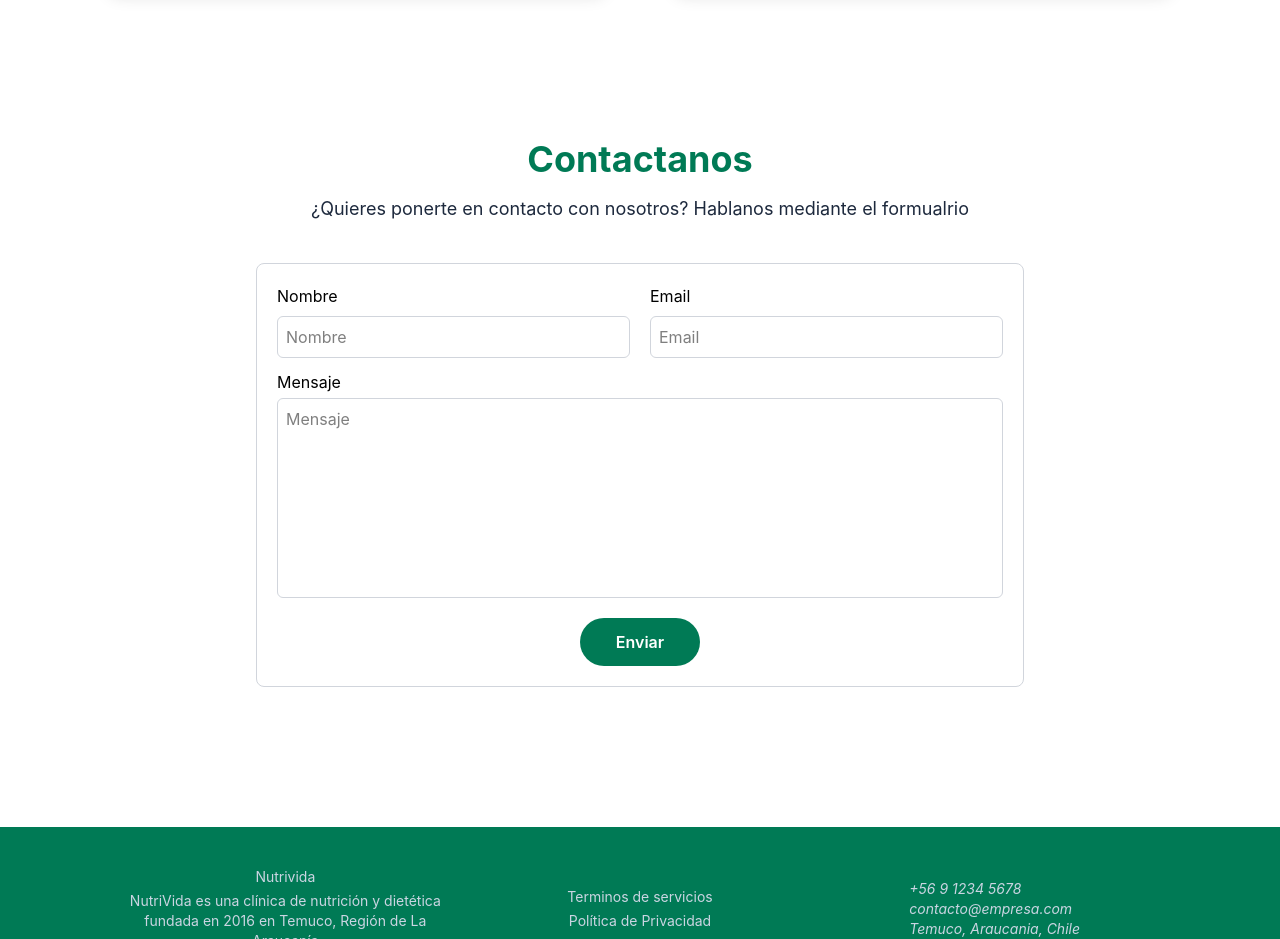
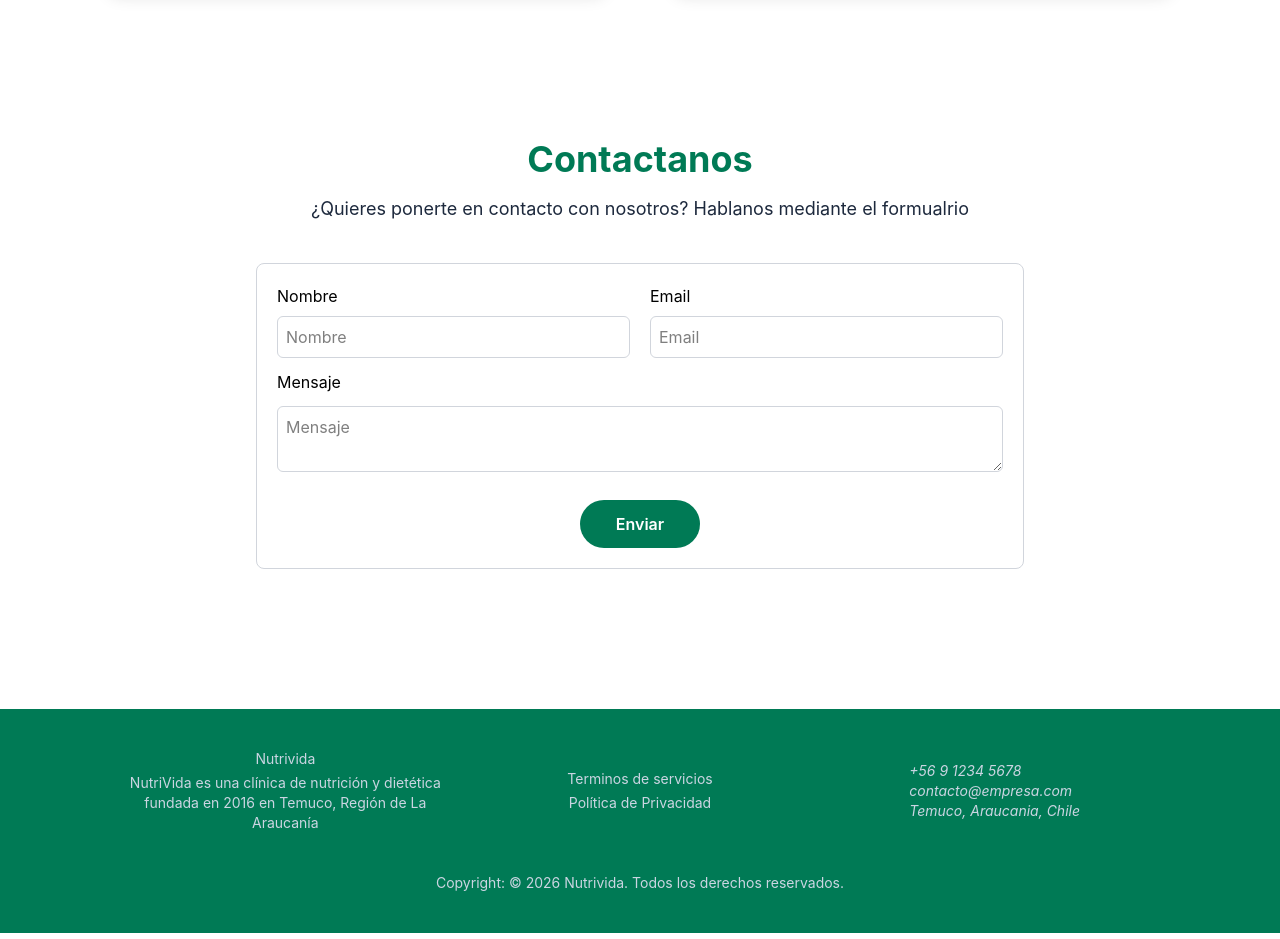
Before and after one commit to macayul-boop/Nutrivida, a React (Vite) app in the folder nutrivida/: page /nosotros in a window 1280 px wide. Shown: the part 1260-2199 px from the top of the page. Built offline with nearby package versions, Linux system fonts and the light colour scheme.

Commit message:
Cambio en la pagina de Nosotros y creacion del componente de Formulario Contactanos

```diff
--- /dev/null
+++ b/nutrivida/src/componente/FormularioContactanos.jsx
@@ -0,0 +1,78 @@
+import { useState } from "react"
+
+
+function FormularioContactanos(){
+
+    const [nombre, setNombre] = useState("")
+    const [email, setEmail] = useState("")
+    const [mensaje,setMensaje] = useState("")
+    const [error, setErrores] = useState({})
+    const [exito, setExito] = useState(false)
+
+
+    const validarFormulario = (e)=>{
+        e.preventDefault()
+
+        let nuevosErrores = {}
+
+        if(nombre.trim().length === 0){
+            nuevosErrores.nombre = 'La nombre es obligatoria'
+        }
+
+        const regexEmail = /^[^\s@]+@[^\s@]+\.[^\s@]+$/
+        if(email.trim().length === 0){
+            nuevosErrores.email = 'El email es obligatorio'
+        }else if(!regexEmail.test(email)){
+            nuevosErrores.email = "El formato del email no es válido"
+        }
+
+        if (mensaje.trim().length === 0){
+            nuevosErrores.mensaje = "El mensaje es obligatorio"
+        }
+
+        setErrores(nuevosErrores)
+
+        if(Object.keys(nuevosErrores).length === 0){
+            console.log("Formulario válido",{nombre,email,mensaje})
+            setExito(true)
+
+            setNombre("")
+            setEmail("")
+            setMensaje("")
+            setErrores({})
+
+        }
+    }
+
+        return(
+        <section id="contacto" className="max-w-6xl mx-auto px-4 sm:px-6 lg:px-8 mt-15 lg:mt-35">
+                <h2 className="text-center text-3xl sm:text-4xl font-bold text-emerald-700">Contactanos</h2>
+                <p className="text-center text-lg mt-4 text-slate-800">¿Quieres ponerte en contacto con nosotros? Hablanos mediante el formualrio</p>
+                <form onSubmit={validarFormulario} noValidate className="max-w-3xl mx-auto mt-10 p-5 border border-gray-300 rounded-lg" id="formulario">
+
+                    <div className="w-full grid grid-cols-1 md:grid-cols-2 md:gap-5">
+
+                        <div className="flex flex-col">
+                            <label htmlFor="nombre">Nombre</label>
+                            <input type="text" placeholder="Nombre" id="nombre" name="nombre" value={nombre} onChange={(e) => setNombre(e.target.value)} className={`border rounded-md p-2 my-2 focus:outline-none ${error.nombre ? 'border-red-500 bg-red-50' : 'border-gray-300'}`} />{error.nombre && <p className="text-red-500 text-xs mb-2">{error.nombre}</p>}
+                        </div>
+
+                        <div className="flex flex-col">
+                            <label htmlFor="email">Email</label>
+                            <input type="text" placeholder="Email" id="email" name="email" value={email} onChange={(e) => setEmail(e.target.value)} className={`border rounded-md p-2 my-2 focus:outline-none ${error.email ? 'border-red-500 bg-red-50' : 'border-gray-300'}`} />{error.email && <p className="text-red-500 text-xs mb-2">{error.email}</p>}
+                        </div>
+                    </div>
+
+                    <div className="flex flex-col">
+                        <label htmlFor="text-area" className="py-1">Mensaje</label>
+                        <textarea id="text-area" name="mensaje" placeholder="Mensaje" value={mensaje} onChange={(e) => setMensaje(e.target.value)} className={`border rounded-md p-2 my-2 focus:outline-none ${error.mensaje ? 'border-red-500 bg-red-50' : 'border-gray-300'}`} />{error.mensaje && <p className="text-red-500 text-xs mb-2">{error.mensaje}</p>}
+                    </div>
+                    <div className="w-full flex justify-center items-center mt-5">
+                        <button type="submit" className="py-3 px-9 bg-emerald-700 text-white font-semibold rounded-3xl">Enviar</button>
+                    </div>
+                </form>
+            </section>
+        )
+}
+
+export default FormularioContactanos;
--- a/nutrivida/src/pages/cliente/Nosotros.jsx
+++ b/nutrivida/src/pages/cliente/Nosotros.jsx
@@ -1,4 +1,5 @@
 import FooterCliente from "../../componente/Footers/FooterCliente";
+import FormularioContactanos from "../../componente/FormularioContactanos";
 
 function Nosotros(){
     return(
@@ -92,33 +93,12 @@ function Nosotros(){
                 </section>
             </section>
 
-            <section id="contacto" className="max-w-6xl mx-auto px-4 sm:px-6 lg:px-8 mt-15 lg:mt-35">
-                <h2 className="text-center text-3xl sm:text-4xl font-bold text-emerald-700">Contactanos</h2>
-                <p className="text-center text-lg mt-4 text-slate-800">¿Quieres ponerte en contacto con nosotros? Hablanos mediante el formualrio</p>
-                <form className="max-w-3xl mx-auto mt-10 p-5 border border-gray-300 rounded-lg" id="formulario">
-                    <div className="w-full grid grid-cols-1 md:grid-cols-2 md:gap-5">
-                        <div className="flex flex-col">
-                            <label for="nombre">Nombre</label>
-                            <input type="text" placeholder="Nombre" id="nombre" name="nombre" className="border border-gray-300 rounded-md p-2 my-2"></input>
-                        </div>
-                        <div className="flex flex-col">
-                            <label for="email">Email</label>
-                            <input type="text" placeholder="Email" id="email" name="email" className="border border-gray-300 rounded-md p-2 my-2"></input>
-                        </div>
-                    </div>
-                    <div className="flex flex-col">
-                        <label className="py-1">Mensaje</label>
-                        <textarea id="text-area" name="mensaje" placeholder="Mensaje" className="p-2 border border-gray-300 rounded-md resize-none min-h-50"></textarea>
-                    </div>
-                    <div className="w-full flex justify-center items-center mt-5">
-                        <button type="submit" className="py-3 px-9 bg-emerald-700 text-white font-semibold rounded-3xl">Enviar</button>
-                    </div>
-                </form>
-            </section>
+
+            <FormularioContactanos/>
 
             <FooterCliente/>
         </>
     )
 }
 
-export default Nosotros
+export default Nosotros;
```
